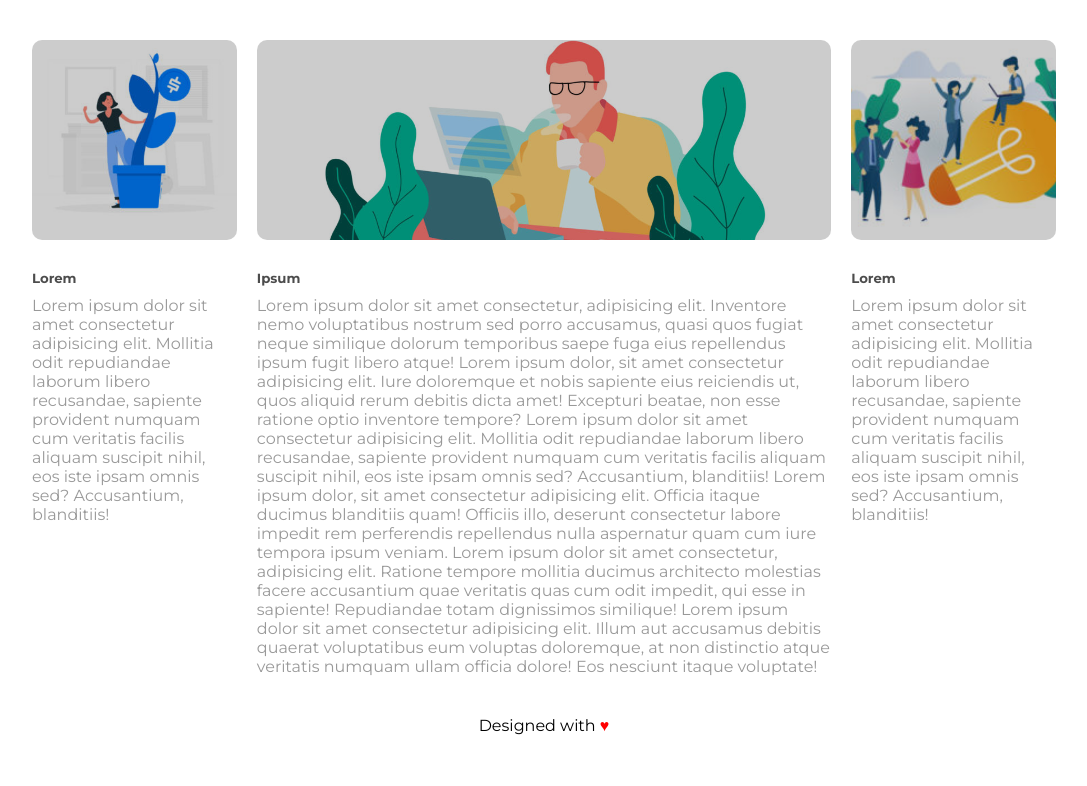
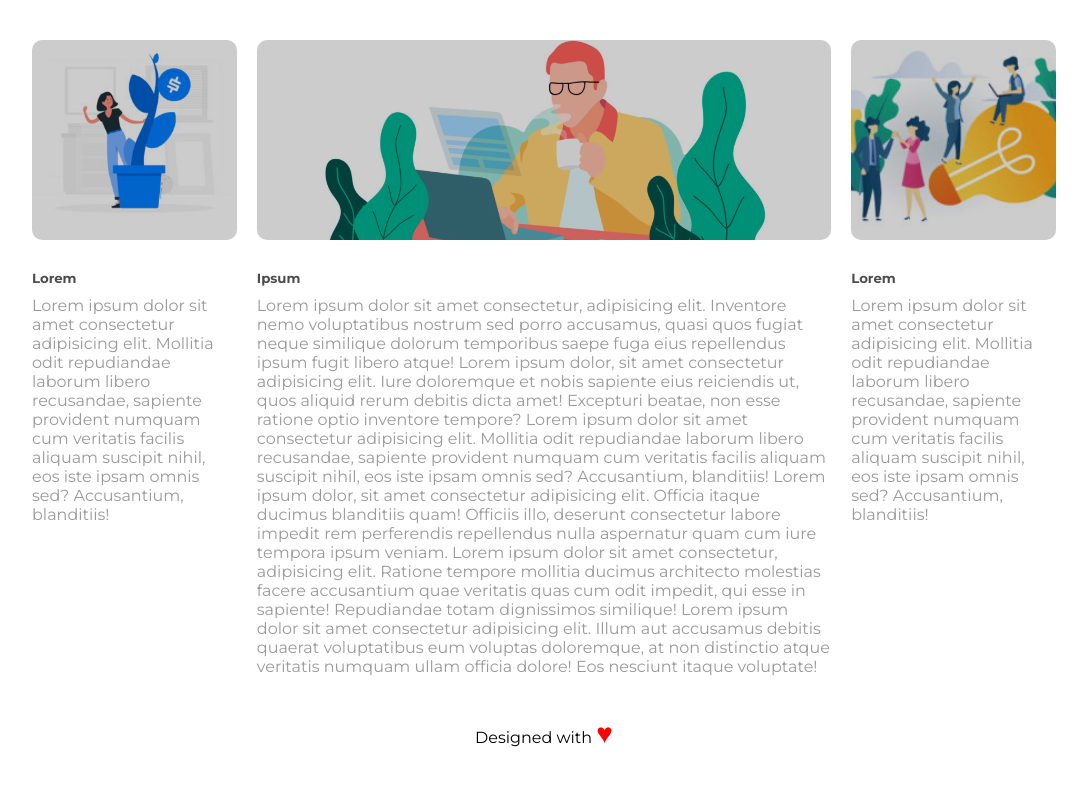
Before and after one commit to eliaraguso/htmlcss-wp, a plain HTML site: page index.html in a window 1280 px wide. Shown: the part 758-1544 px from the top of the page, without its empty margins (96-1183 px from the left). Drawn offline with Linux system fonts and the light colour scheme.

Commit message:
modificata size heart del footer

```diff
--- a/css/style.css
+++ b/css/style.css
@@ -157,4 +157,5 @@
 
 .heart {
     color: red;
+    font-size: 28px
 }
```
